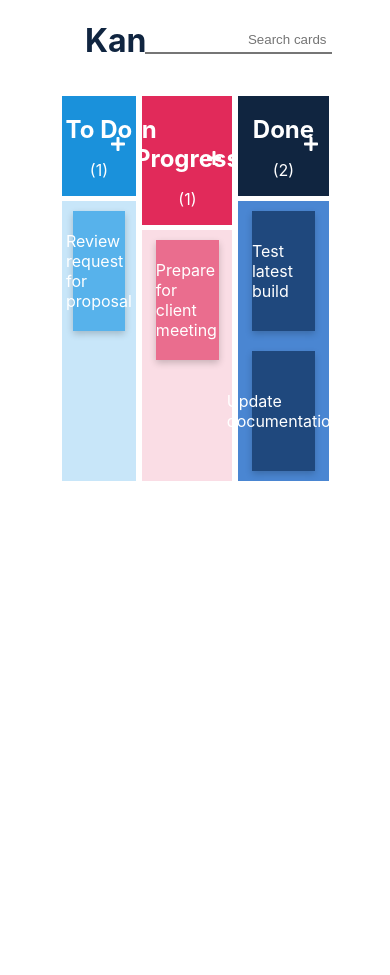
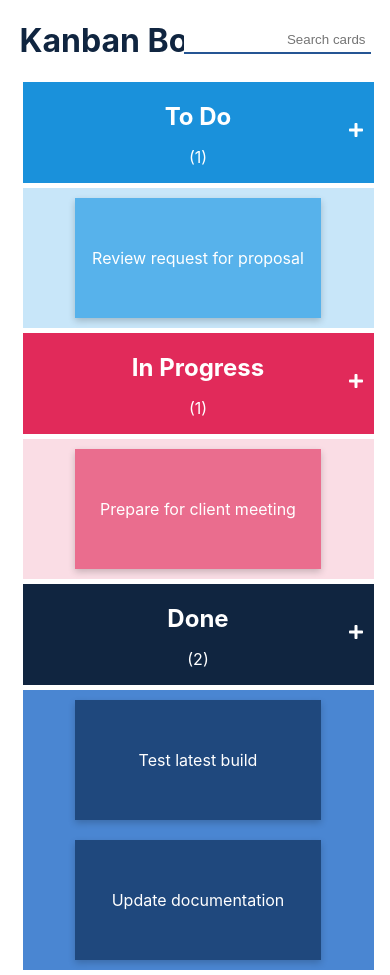
Before and after one commit to NemanjaManot/kanban-board, a React (Create React App) app: page / in a window 390 px wide. Before the commit the page ends 844 px from the top, so only its background shows below. Built offline with nearby package versions, Linux system fonts and the light colour scheme.

Commit message:
added responsive styles

```diff
--- a/src/KanbanScreen/styles.js
+++ b/src/KanbanScreen/styles.js
@@ -3,6 +3,13 @@ import styled from 'styled-components';
 export const KanbanScreen = styled.div`
   width: 70%;
   margin: 0 auto;
+
+  @media (max-width: 992px) {
+    width: 80%;
+  }
+  @media (max-width: 768px) {
+    width: 90%;
+  }
 `;
 
 export const Title = styled.h1`
@@ -15,6 +22,11 @@ export const ColumnWrapper = styled.div`
   justify-content: space-around;
   width: 100%;
   margin: 5% auto;
+
+  @media (max-width: 768px) {
+    flex-direction: column;
+    margin: 0 auto;
+  }
 `;
 
 export const SearchInput = styled.input`
@@ -25,6 +37,12 @@ export const SearchInput = styled.input`
   text-align: right;
   cursor: pointer;
   border-width: 0 0 2px 0;
+  border-bottom-color: #102540;
+
+  &:focus {
+    outline: none;
+    border-bottom-color: #e12a5a;
+  }
 `;
 
 export const Header = styled.div`
@@ -32,4 +50,8 @@ export const Header = styled.div`
   display: flex;
   justify-content: center;
   align-items: center;
+
+  @media (max-width: 768px) {
+    justify-content: flex-start;
+  }
 `;
--- a/src/components/Column/styles.js
+++ b/src/components/Column/styles.js
@@ -8,6 +8,11 @@ export const Column = styled.div`
   background-color: ${({ color }) => lighten(0.4, color)};
   width: 33%;
   margin: 0 3px;
+
+  @media (max-width: 768px) {
+    width: 100%;
+    border-bottom: 5px solid white;
+  }
 `;
 
 export const Header = styled.div`
--- a/src/index.css
+++ b/src/index.css
@@ -6,12 +6,3 @@ body {
   -moz-osx-font-smoothing: grayscale;
   color: white;
 }
-
-code {
-  font-family: source-code-pro, Menlo, Monaco, Consolas, 'Courier New', monospace;
-}
-
-*:focus {
-  outline: none;
-  border-bottom: 2px solid #e12a5a;
-}
```
